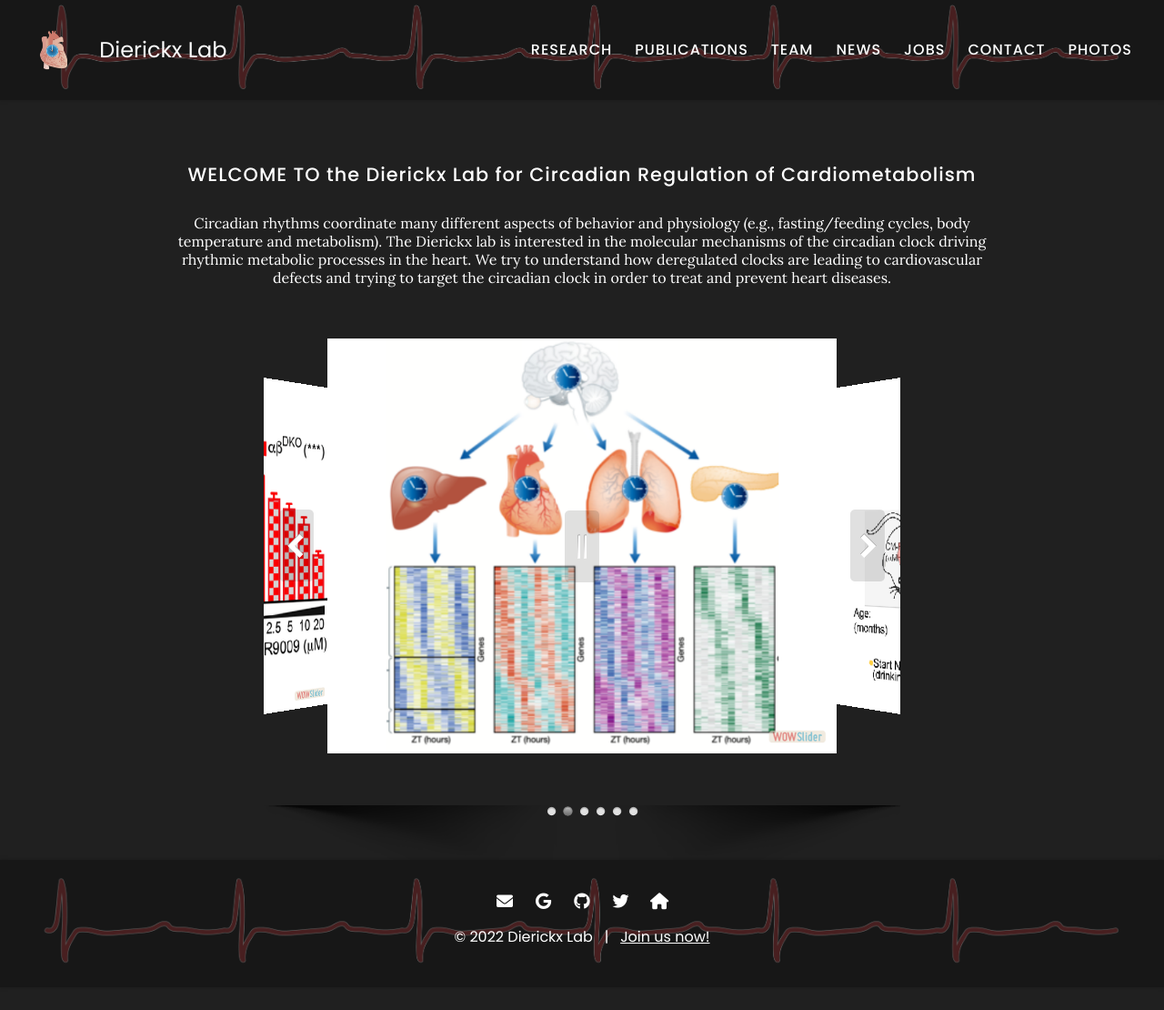
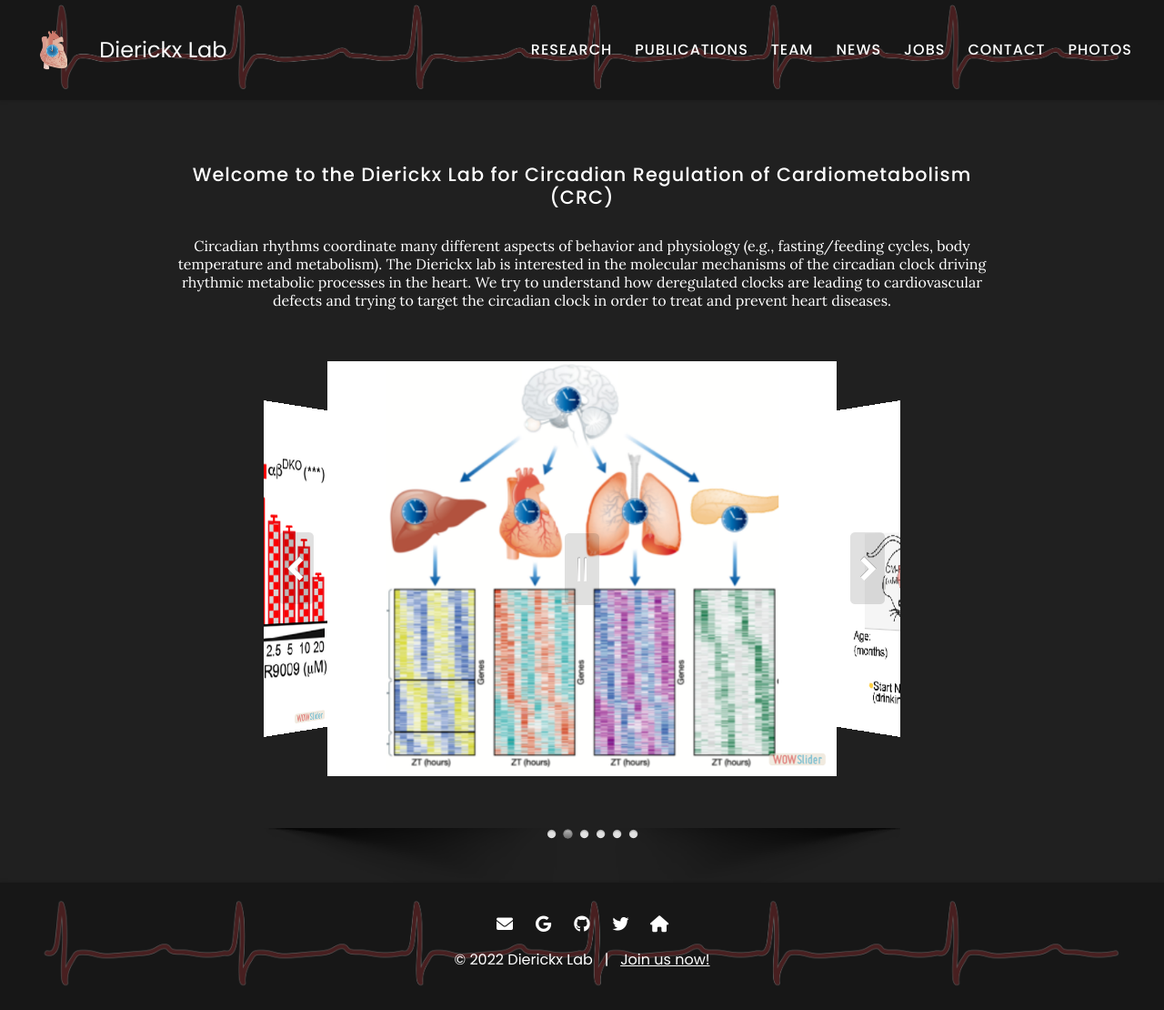
Before and after one commit to theDierickxLab/theDierickxLab, a Jekyll site: the page built from index.md, in a window 1280 px wide. Shown: the whole page at 91% size. Built offline with Jekyll 4.4.1, drawn with Linux system fonts in a browser that asks for light colours; before the commit the page ends 1085 px from its top, so only the background shows below that.

Commit message:
Update index.md

```diff
--- a/index.md
+++ b/index.md
@@ -3,7 +3,7 @@ title: Home
 ---
 
 
-## <span style="color:white;">WELCOME TO the Dierickx Lab for Circadian Regulation of Cardiometabolism</span>
+## <span style="color:white;">Welcome to the Dierickx Lab for Circadian Regulation of Cardiometabolism (CRC)</span>
 {:.center}
 
 <div>
```
